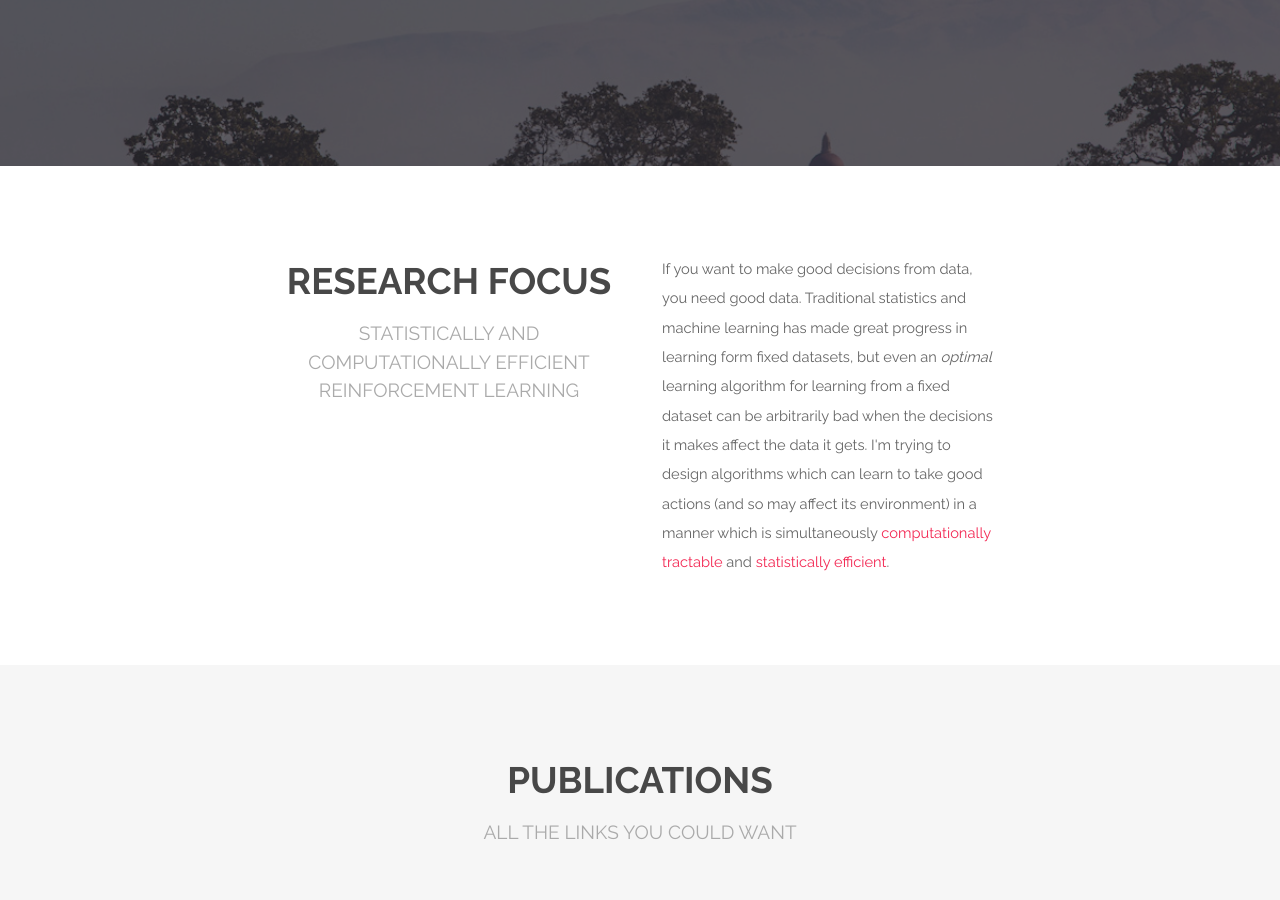
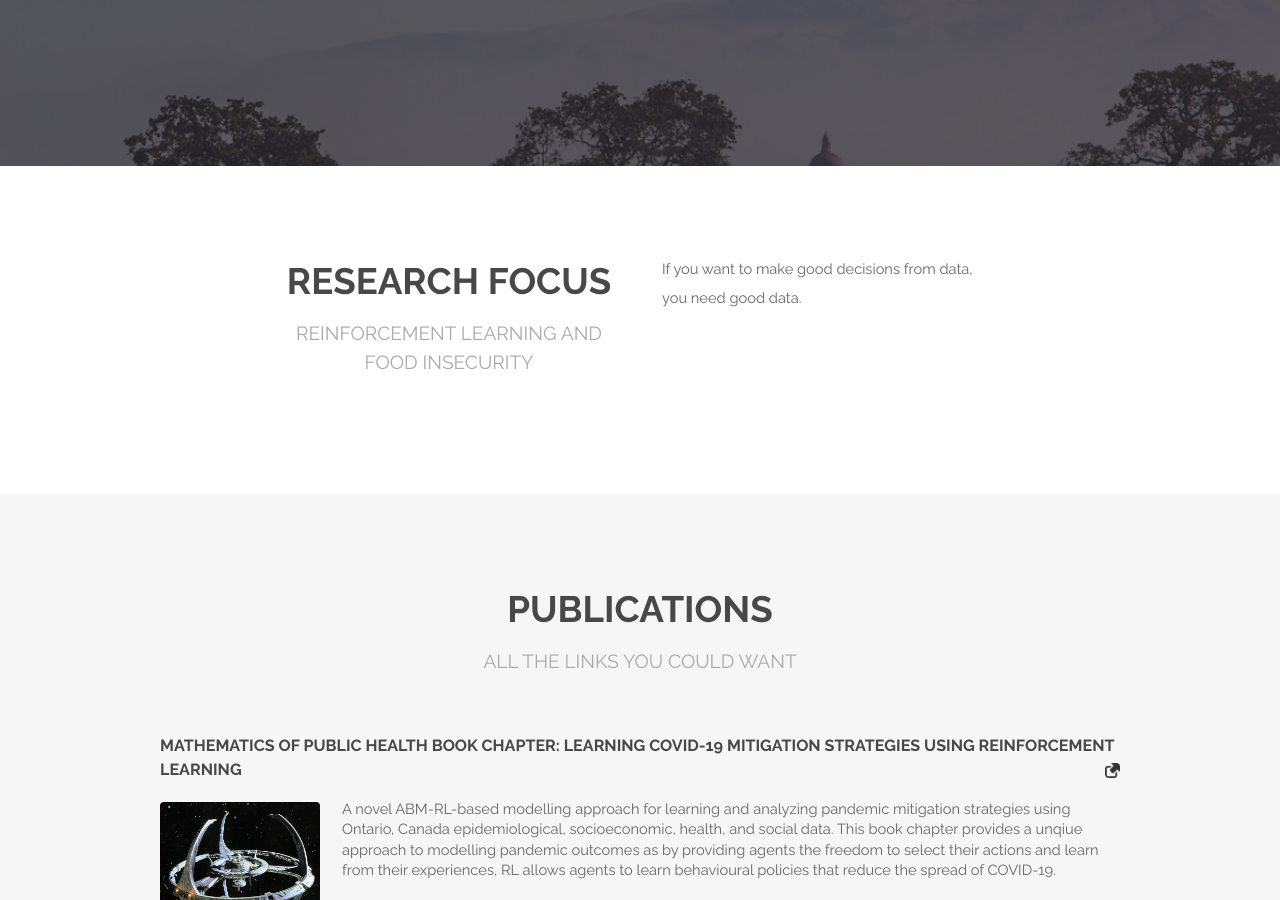
Before and after one commit to a-elhajj/a-elhajj.github.io, a Jekyll site: the page research.html, which Jekyll copies as it is, in a window 1280 px wide and 900 px high, scrolled down 307 px. Built offline with Jekyll 4.4.1, drawn with Linux system fonts in a browser that asks for light colours.

Commit message:
added more to research. still need to put something here

```diff
--- a/research.html
+++ b/research.html
@@ -78,17 +78,11 @@
       <div class="6u 12u$(medium)">
         <header class="major special">
             <h2>Research Focus</h2>
-            <p>Statistically and computationally efficient reinforcement learning</p>
+            <p>Reinforcement Learning and Food Insecurity</p>
         </header>
     </div>
     <div class="6u$ 12u$(medium)">
-<p>If you want to make good decisions from data, you need good data.
-Traditional statistics and machine learning has made great progress in learning form fixed datasets, but even an <i>optimal</i> learning algorithm for learning from a fixed dataset can be arbitrarily bad when the decisions it makes affect the data it gets.
-I'm trying to design algorithms which can learn to take good actions (and so may affect its environment) in a manner which is simultaneously
-<a href="https://en.wikipedia.org/wiki/Computational_complexity_theory" target="_blank">computationally tractable</a>
-and
-<a href="https://en.wikipedia.org/wiki/Efficiency_(statistics)statistically efficient." target="_blank">statistically efficient</a>.
-</p>
+<p>If you want to make good decisions from data, you need good data.</p>
 </div>
 </div>
 </div>
```
